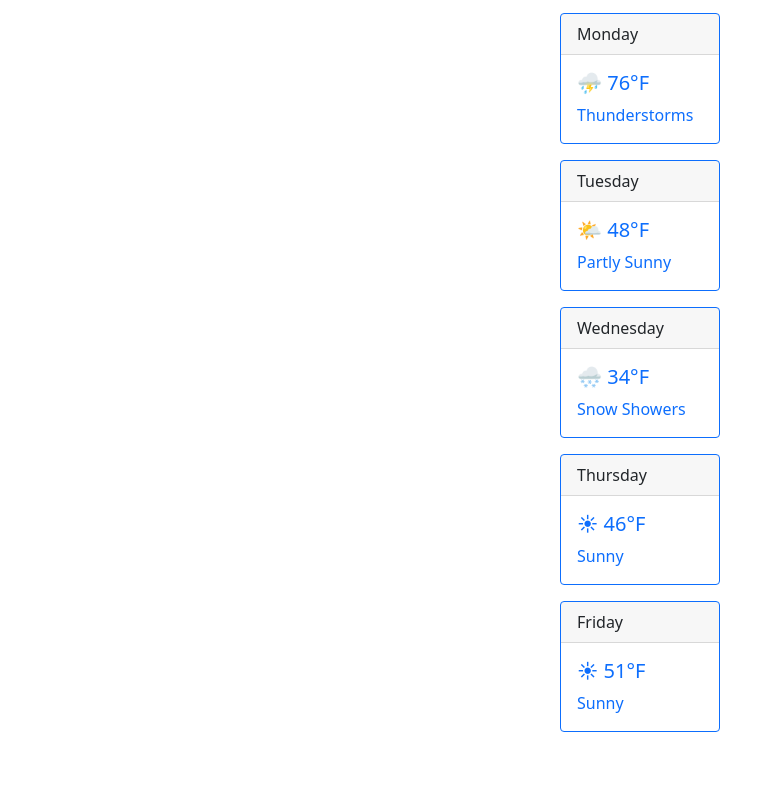
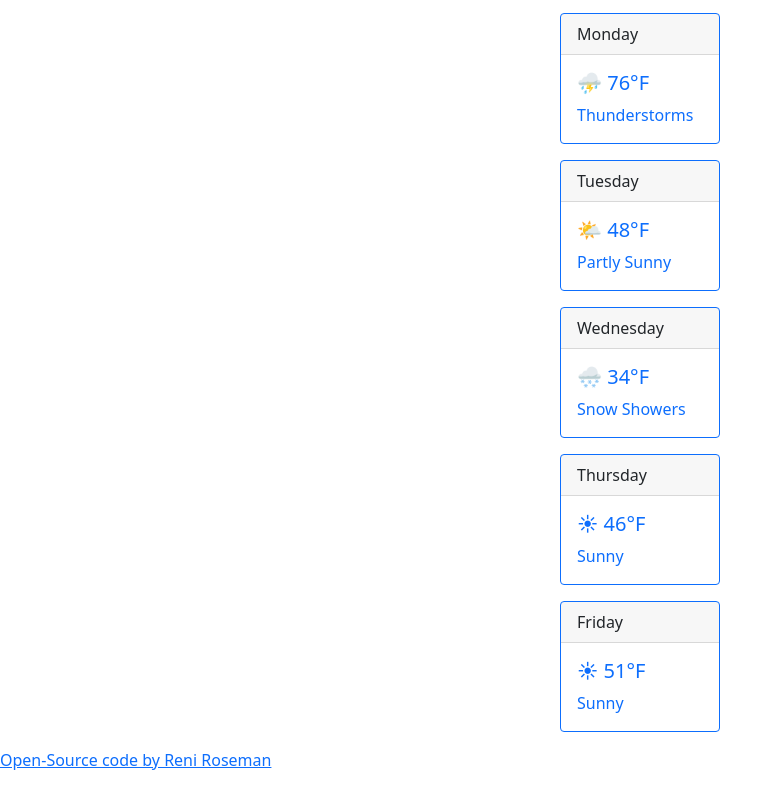
Before and after one commit to rroseman16/weather-app, a plain HTML site: page index.html in a window 1280 px wide. Shown: the part 361-1149 px from the top of the page, without its empty margins (0-783 px from the left). Before the commit the page ends 1109 px from the top, so only its background shows below. Drawn offline with nearby package versions, Linux system fonts and the light colour scheme.

Commit message:
added github link

```diff
--- a/index.html
+++ b/index.html
@@ -65,6 +65,9 @@
       </div>
     </div>
   </div>
+  <a href="https://github.com/rroseman16/weather-app" target="_blank">
+    <p>Open-Source code by Reni Roseman</p>
+  </a>
   <script src="src/index.js"></script>
 </body>
 
```
